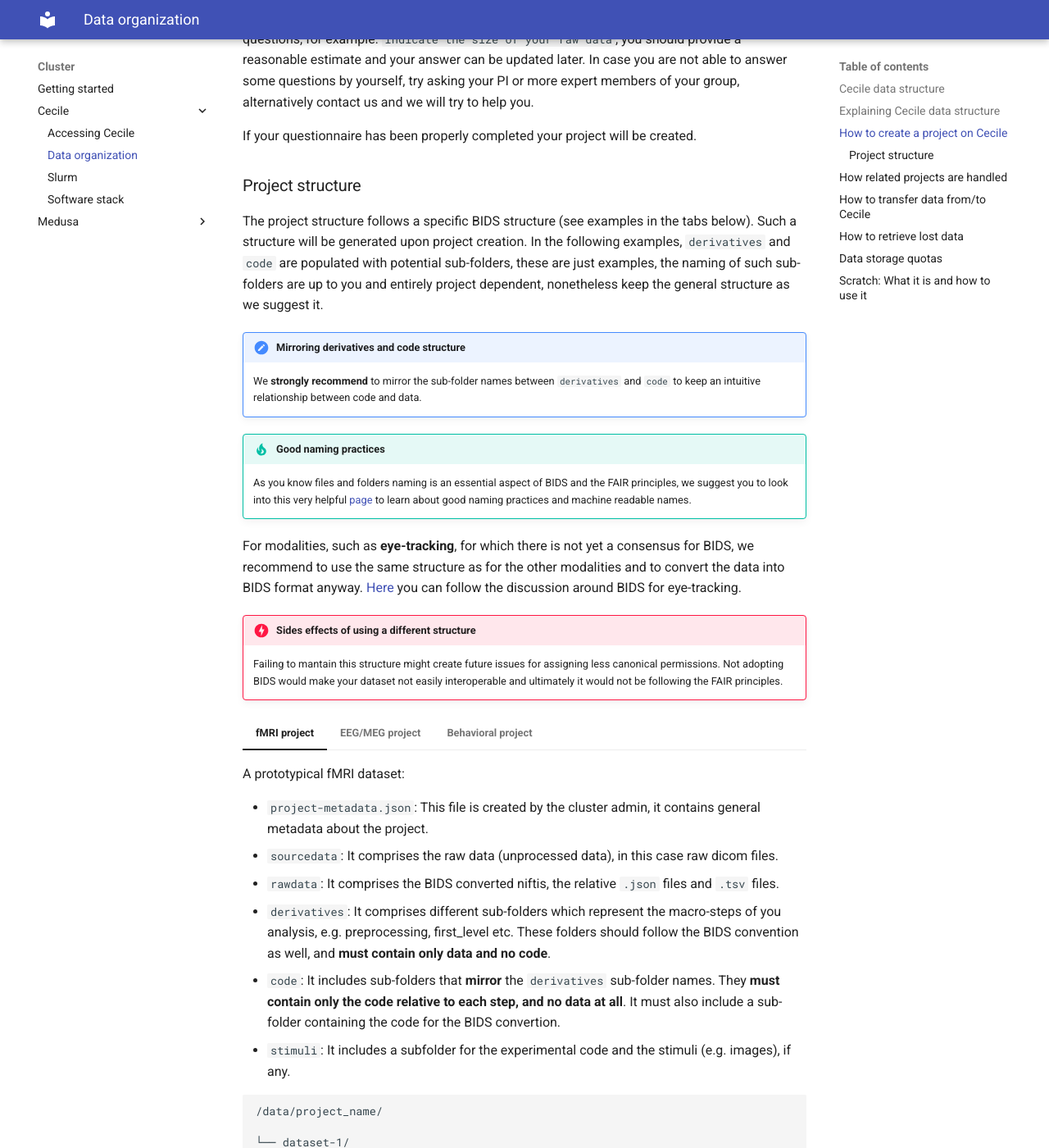
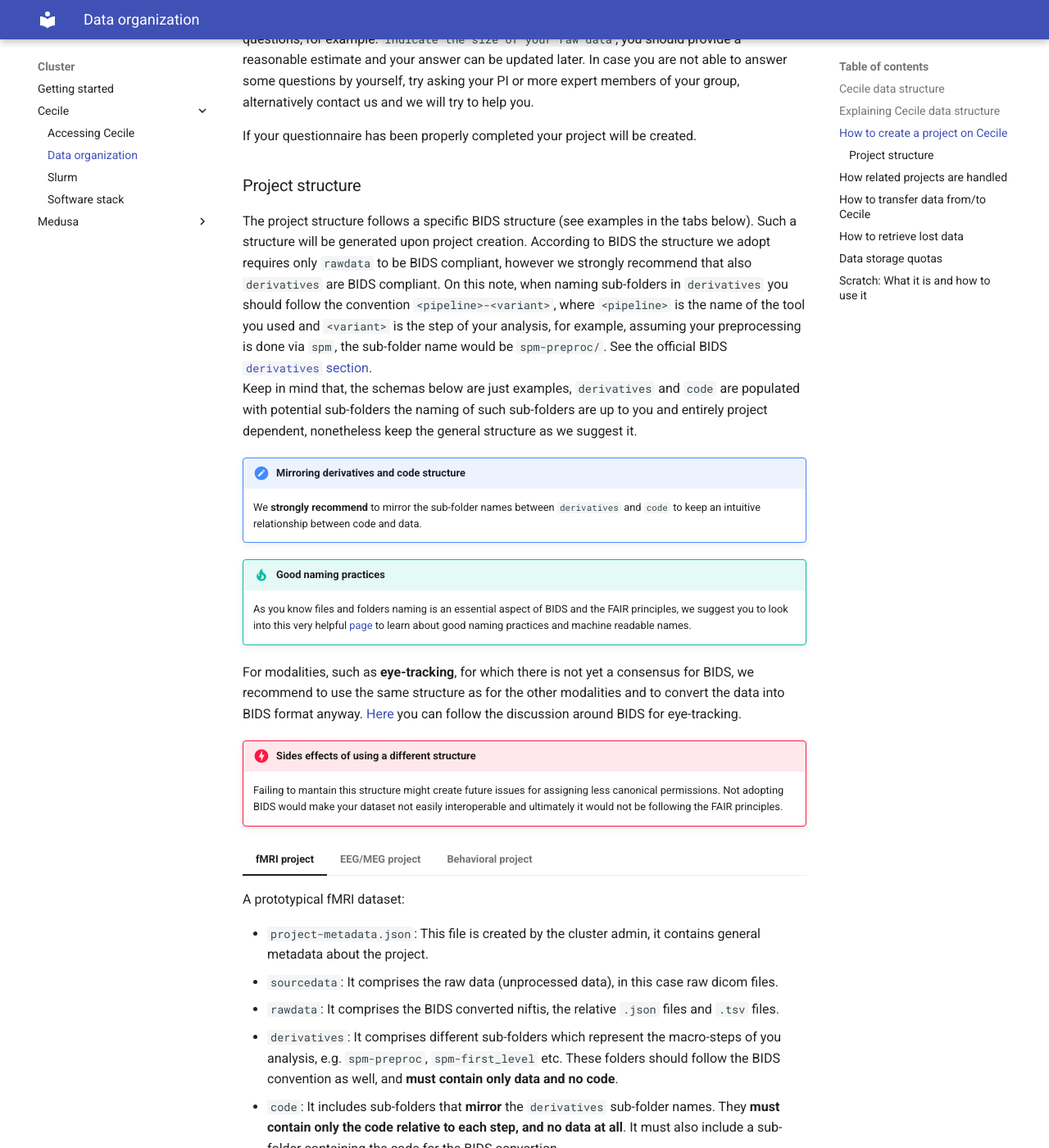
Before and after one commit to pvavra/temp-ipsy, an MkDocs documentation site: the page built from docs/cluster/cecile/data.md, in a window 1280 px wide and 1400 px high, scrolled down 1955 px. Shown: the whole window at 82% size. Built offline with MkDocs 1.6.1 and Material for MkDocs 9.7.7, drawn with Linux system fonts in a browser that asks for light colours; some of the changed text lies outside the part shown.

Commit message:
Fix BIDS struct and add derivatives explanation

```diff
--- a/docs/cluster/cecile/data.md
+++ b/docs/cluster/cecile/data.md
@@ -112,7 +112,8 @@ If your questionnaire has been properly completed your project will be created.
 
 ### Project structure
 
-The project structure follows a specific BIDS structure (see examples in the tabs below). Such a structure will be generated upon project creation. In the following examples, `derivatives` and `code` are populated with potential sub-folders, these are just examples, the naming of such sub-folders are up to you and entirely project dependent, nonetheless keep the general structure as we suggest it.</b>
+The project structure follows a specific BIDS structure (see examples in the tabs below). Such a structure will be generated upon project creation. According to BIDS the structure we adopt requires only `rawdata` to be BIDS compliant, however we strongly recommend that also `derivatives` are BIDS compliant. On this note, when naming sub-folders in `derivatives` you should follow the convention `<pipeline>-<variant>`, where `<pipeline>` is the name of the tool you used and `<variant>` is the step of your analysis, for example, assuming your preprocessing is done via `spm`, the sub-folder name would be `spm-preproc/`. See the official BIDS [`derivatives` section](https://bids-specification.readthedocs.io/en/stable/common-principles.html#storage-of-derived-datasets).</b>
+Keep in mind that, the schemas below are just examples, `derivatives` and `code` are populated with potential sub-folders the naming of such sub-folders are up to you and entirely project dependent, nonetheless keep the general structure as we suggest it.</b>
 
 !!! note "Mirroring derivatives and code structure"
     We **strongly recommend** to mirror the sub-folder names between `derivatives` and `code` to keep an intuitive relationship between code and data.
@@ -135,7 +136,7 @@ For modalities, such as **eye-tracking**, for which there is not yet a consensus
     - `project-metadata.json`: This file is created by the cluster admin, it contains general metadata about the project.</b>
     - `sourcedata`: It comprises the raw data (unprocessed data), in this case raw dicom files.</b>
     - `rawdata`: It comprises the BIDS converted niftis, the relative `.json` files and `.tsv` files.</b>
-    - `derivatives`: It comprises different sub-folders which represent the macro-steps of you analysis, e.g. preprocessing, first_level  etc. These folders should follow the BIDS convention as well, and **must contain only data and no code**.</b>
+    - `derivatives`: It comprises different sub-folders which represent the macro-steps of you analysis, e.g. `spm-preproc`, `spm-first_level` etc. These folders should follow the BIDS convention as well, and **must contain only data and no code**.</b>
     - `code`: It includes sub-folders that **mirror** the `derivatives` sub-folder names. They **must contain only the code relative to each step, and no data at all**. It must also include a sub-folder containing the code for the BIDS convertion.</b>
     - `stimuli`: It includes a subfolder for the experimental code and the stimuli (e.g. images), if any.</b>
 
@@ -152,19 +153,15 @@ For modalities, such as **eye-tracking**, for which there is not yet a consensus
         │	├── sub-02/
         │	└── ...
         ├── derivatives/
-        │	├── preprocessing/
-        │	├── first_level/
-        │	├── second_level/
-        │   ├── classification/
-        │   ├── rsa/
+        │	├── spm-preproc/
+        │	├── spm-first_level/
+        │   ├── nilearn-decoding/
         │   └── ...
         ├── code/
-        |   ├── bids_convertion/
-        │	├── preprocessing/
-        │	├── first_level/
-        │	├── second_level/
-        │   ├── classification/
-        │   ├── rsa/
+        |   ├── bids-convertion/
+        │	├── spm-preproc/
+        │	├── spm-first_level/
+        │   ├── nilearn-decoding/
         │   └── ...
         └── stimuli/
             ├── experiment
@@ -178,7 +175,7 @@ For modalities, such as **eye-tracking**, for which there is not yet a consensus
     `project-metadata.json`: This file is created by the cluster admin, it contains general metadata about the project.</b>
     `sourcedata`: It comprises the raw data (unprocessed data), for example .bdf files.</b>
     `rawdata`: It comprises the BIDS converted data, the relative `.json` files and `.tsv` files.</b>
-    `derivatives`: It comprises different sub-folders which represent the macro-steps of you analysis, e.g. preprocessing, erp etc. These folders should follow the BIDS convention as well, and **must contain only processed data and no code**.</b>
+    `derivatives`: It comprises different sub-folders which represent the macro-steps of you analysis, e.g. eeglab-preproc, eeglab-erp etc. These folders should follow the BIDS convention as well, and **must contain only processed data and no code**.</b>
     `code`: It includes sub-folders that **mirror** the `derivatives` sub-folder names. They **must contain only the code relative to each step, and no data at all**. It must also include a sub-folder containing the code for the BIDS convertion.</b>
     `stimuli`: It includes a subfolder for the experimental code and the stimuli (e.g. images), if any.</b>
 
@@ -195,17 +192,15 @@ For modalities, such as **eye-tracking**, for which there is not yet a consensus
         │	├── sub-02/
         │	└── ...
         ├── derivatives/
-        │	├── preprocessing/
-        │	├── erp/
-        │	├── time_frequency/
-        │   ├── classification/
+        │	├── eeglab-preproc/
+        │	├── eeglab-erp/
+        │	├── fieldtrip-time_frequency/
         │   └── ...
         ├── code/
-        |   ├── bids_convertion/
-        │	├── preprocessing/
-        │	├── erp/
-        │	├── time_frequency/
-        │   ├── classification/
+        |   ├── bids-convertion/
+        │	├── eeglab-preproc/
+        │	├── eeglab-erp/
+        │	├── fieldtrip-time_frequency/
         │   └── ...
         └── stimuli/
             └── experiment
```
